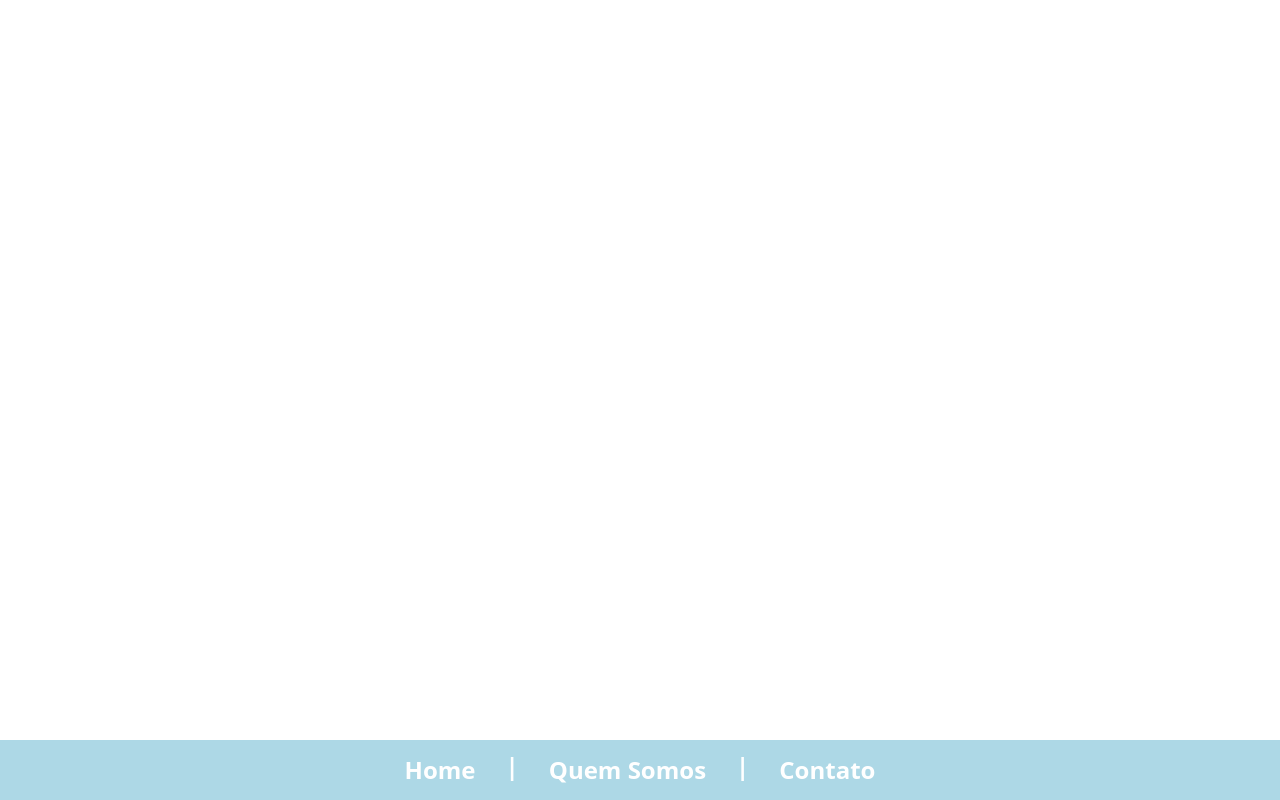
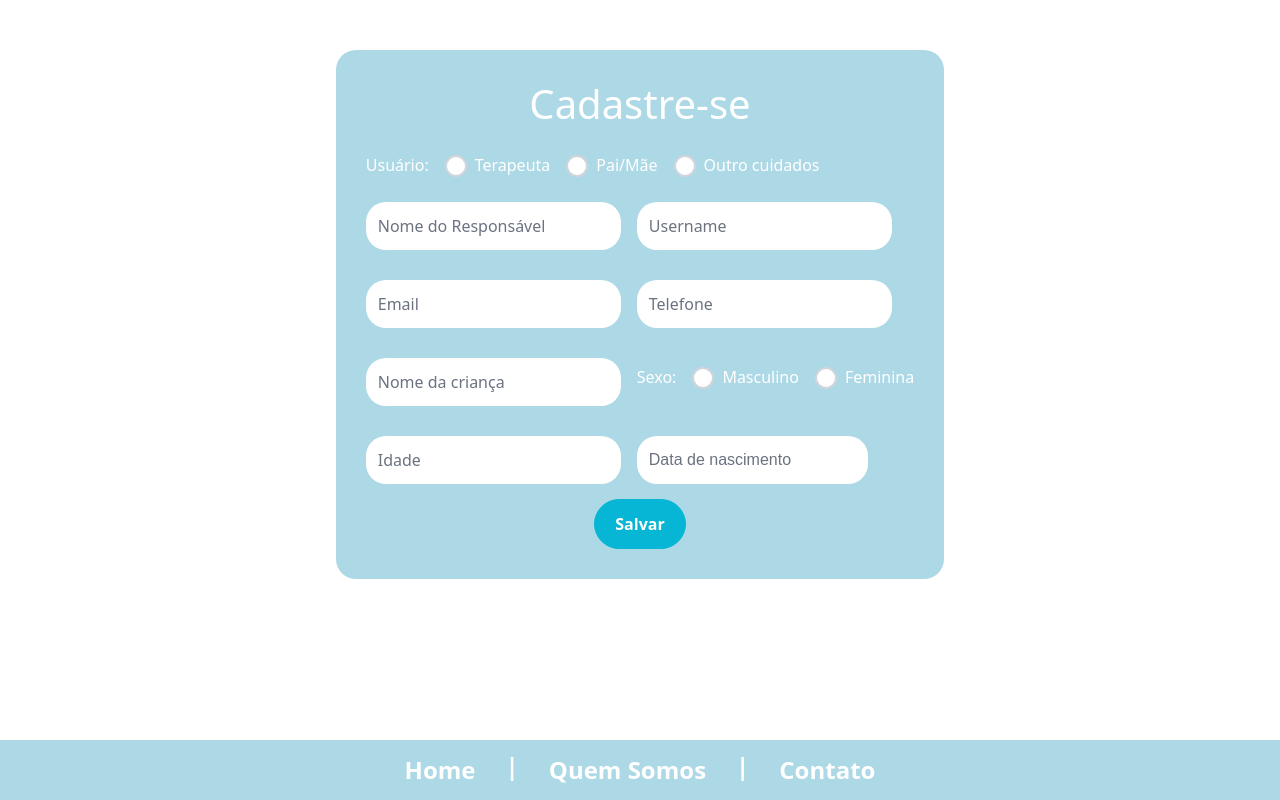
Before and after one commit to rafaeldocarmo/TEA-SITE, a React (Create React App) app in the folder front/: page /login in a window 1280 px wide. Built offline with nearby package versions, Linux system fonts and the light colour scheme; a web font is replaced by a local one.

Commit message:
feat: login page without integration

```diff
--- a/front/src/App.js
+++ b/front/src/App.js
@@ -5,6 +5,7 @@ import Header from './components/header.js'
 import { ToastContainer } from 'react-toastify';
 import { PrimeReactProvider } from 'primereact/api';
 import Atividade from './pages/atividade.js';
+import Login from './pages/login.js';
 
 
 function App() {
@@ -16,6 +17,7 @@ function App() {
         <Routes>
           <Route path="/" element={<Home />} />
           <Route path="/atividades/:slug" element={<Atividade />} />
+          <Route path="/login" element={<Login />} />
         </Routes>
       </BrowserRouter>
     </PrimeReactProvider>
--- a/front/src/pages/home.js
+++ b/front/src/pages/home.js
@@ -84,9 +84,8 @@ function Home() {
           <Column field="nome" header="Nome"></Column>
       </DataTable>
 
-      <DataTable value={sequencia} className="sugestao-de-sequencia"  rows={8} selectionMode="single" onRowSelect={onRowSelect}>
+      <DataTable value={sequencia} className="tabela-de-atividades"  rows={8} selectionMode="single" onRowSelect={onRowSelect}>
        <Column field="semana" header="Sugestão de sequência de atividades"></Column>
-
       </DataTable>
     </>
   );
--- /dev/null
+++ b/front/src/pages/login.js
@@ -0,0 +1,92 @@
+import React, { useEffect, useState } from 'react'
+import { RadioButton } from 'primereact/radiobutton';
+import { InputText } from 'primereact/inputtext';
+import { FloatLabel } from "primereact/floatlabel";
+import { InputMask } from 'primereact/inputmask';
+import { Calendar } from 'primereact/calendar';
+import { Button } from 'primereact/button';
+
+
+const Login = () => {
+    const [user, setUser] = useState({})
+
+    const OnSave = () => {
+        console.log(user)
+    }
+
+  return (
+    <section className='user-form'>
+        <h1>Cadastre-se</h1>
+
+        <div className='flex-row'>
+            <p>Usuário: </p>
+            <div className='radio-button'>
+                <RadioButton inputId='terapeuta' name='user_type' value="terapeuta" onChange={(e) => setUser({...user, user_type: e.value})} checked={user.user_type === 'terapeuta'}/>
+                <label for="terapeuta">Terapeuta</label>
+            </div>
+            <div className='radio-button'>
+                <RadioButton inputId='pais' name='user_type' value="pais" onChange={(e) => setUser({...user, user_type: e.value})} checked={user.user_type === 'pais'}/>
+                <label for="pais">Pai/Mãe</label>
+            </div>
+            <div className='radio-button'>
+                <RadioButton inputId='cuidador' name='user_type' value="cuidador" onChange={(e) => setUser({...user, user_type: e.value})} checked={user.user_type === 'cuidador'}/>
+                <label for="cuidador">Outro cuidados</label>
+            </div>
+        </div>
+        <div className='flex-row'>
+            <FloatLabel>
+                <InputText id='resposible-name' onChange={(e) => setUser({...user, responsible_name: e.target.value})}/>
+                <label htmlFor="resposible-name">Nome do Responsável</label>
+            </FloatLabel>
+            <FloatLabel>
+                <InputText id='username' onChange={(e) => setUser({...user, name: e.target.value})}/>
+                <label htmlFor="username">Username</label>
+            </FloatLabel>
+        </div>
+        <div className='flex-row'>
+            <FloatLabel>
+                <InputText id="Email" type='email' onChange={(e) => setUser({...user, email: e.target.value})}/>
+                <label htmlFor="Email">Email</label>
+            </FloatLabel>
+            <FloatLabel>
+                <InputMask id="tel" type='tel' onChange={(e) => setUser({...user, telefone: e.value})} mask="(99)99999-9999"/>
+                <label htmlFor="tel">Telefone</label>
+            </FloatLabel>
+        </div>
+        <div className='flex-row'>
+            <FloatLabel>
+                <InputText id='nome-da-crianca' onChange={(e) => setUser({...user, children_name: e.target.value})}/>
+                <label htmlFor="nome-da-crianca">Nome da criança</label>
+            </FloatLabel>
+            <div className='flex-row'>
+                <p>Sexo: </p>
+                <div className='radio-button'>
+                    <RadioButton inputId='masculino' name='genero' value="masculino" onChange={(e) => setUser({...user, genero: e.value})} checked={user.genero === 'masculino'}/>
+                    <label for="masculino">Masculino</label>
+                </div>
+                <div className='radio-button'>
+                    <RadioButton inputId='feminina' name='genero' value="feminina" onChange={(e) => setUser({...user, genero: e.value})} checked={user.genero === 'feminina'}/>
+                    <label for="feminina">Feminina</label>
+                </div>
+            </div>
+        </div>
+        <div className='flex-row'>
+            <FloatLabel>
+                <InputText id="Idade" type='number' onChange={(e) => setUser({...user, Idade: e.target.value})}/>
+                <label htmlFor="Idade">Idade</label>
+            </FloatLabel>
+
+            <Calendar placeholder='Data de nascimento' id='calendar' onChange={(e) => setUser({...user, date: e.value})} />
+        </div>
+
+        <Button
+            label='Salvar'
+            className='save-button'
+            onClick={OnSave}
+        />
+
+    </section>
+  )
+}
+
+export default Login
--- a/front/src/styles/App.scss
+++ b/front/src/styles/App.scss
@@ -175,3 +175,66 @@ header{
       gap: 10px;
   }
 }
+
+.user-form{
+  background-color: lightblue;
+  width: fit-content;
+  border-radius: 20px;
+  padding: 30px;
+  margin: 50px auto;
+  color: white;
+
+  display: flex;
+  flex-direction: column;
+
+  h1{
+    margin: auto;
+    margin-bottom: 25px;
+  }
+
+  .flex-row{
+    display: flex;
+    align-items: center;
+    gap: 16px;
+
+    &:first-of-type{
+      margin-bottom: 10px;
+    }
+
+    p{
+      margin: 0;
+    }
+
+    .radio-button{
+      label{
+        margin-left: 8px;
+        color: white;
+      }
+      .p-radiobutton {
+        border: none;
+      }
+    }
+
+    .p-float-label{
+      width: fit-content;
+    }
+  }
+
+  .p-inputtext{
+    border: none;
+    border-radius: 20px;
+    margin: 15px 0;
+    &:focus{
+      box-shadow: none;
+    }
+  }
+  .p-float-label:has(input:focus) label, .p-float-label:has(input.p-filled) label{
+    top: 0.25rem;
+    color: white;
+  }
+
+  .save-button{
+    border-radius: 50px;
+    margin: auto;
+  }
+}
```
